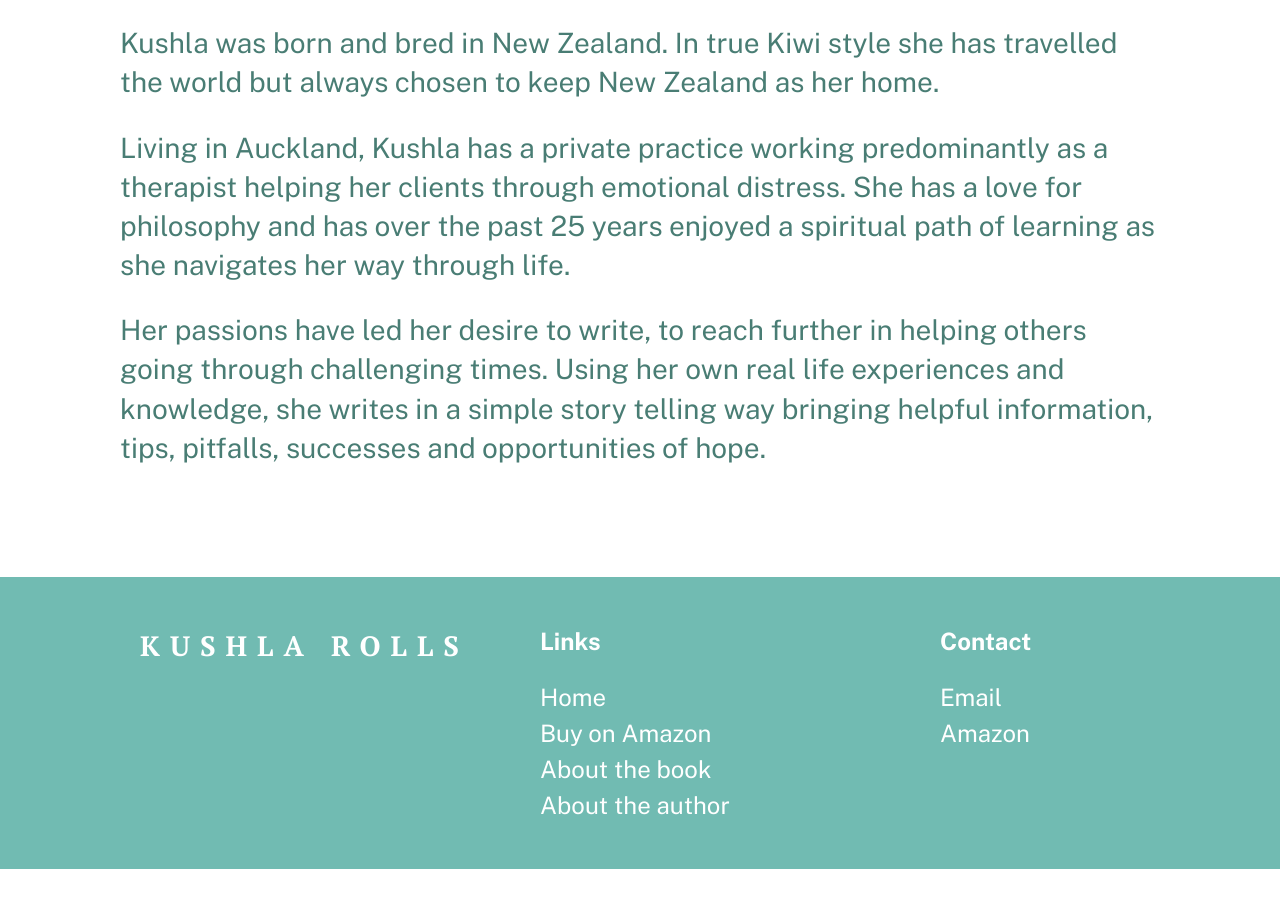
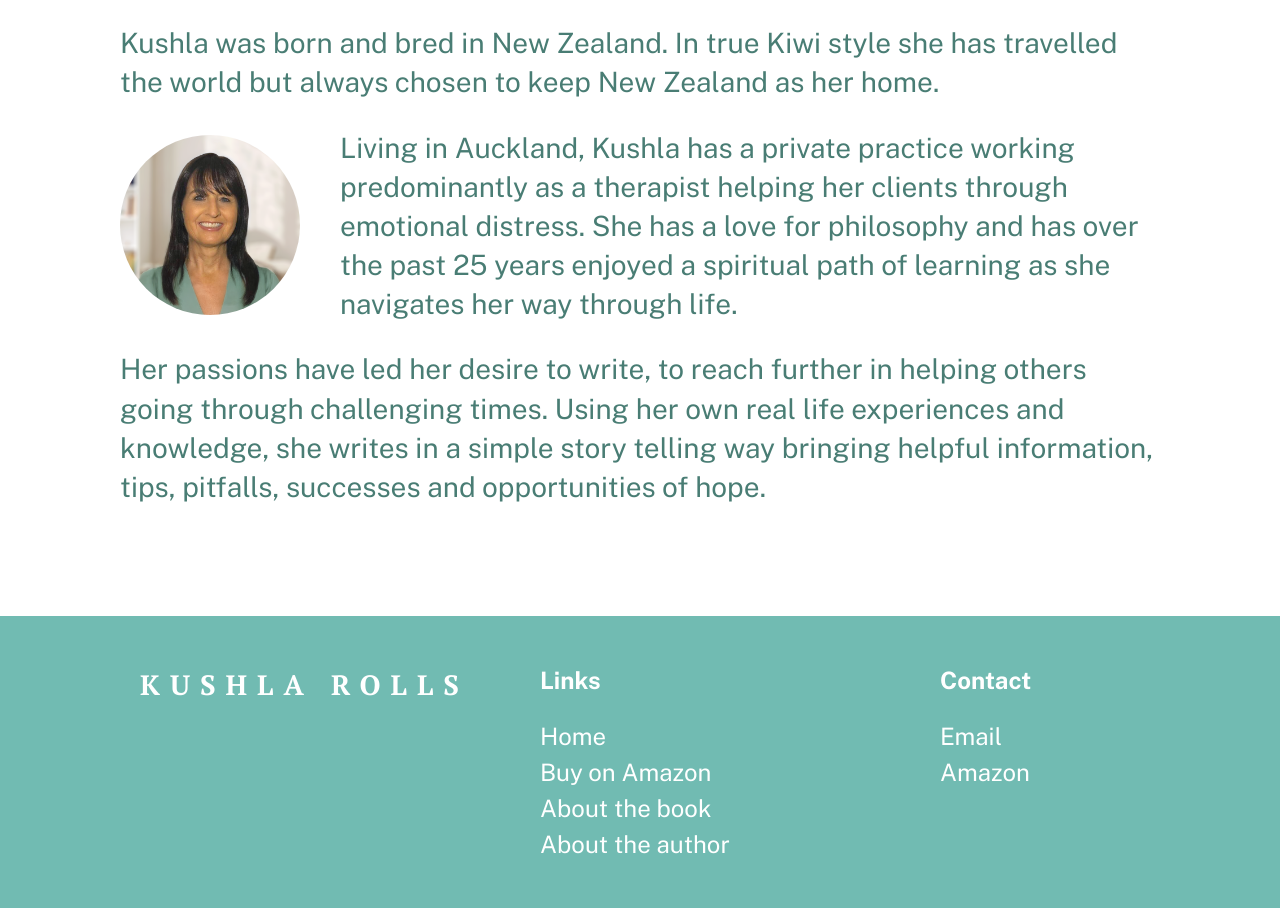
Before and after one commit to chase-manning/weve-got-cancer, a React (Vite) app: page / in a window 1280 px wide. Shown: the part 2300-3208 px from the top of the page. Before the commit the page ends 3169 px from the top, so only its background shows below. Built offline with nearby package versions, Linux system fonts and the light colour scheme.

Commit message:
:rocket: add image to author

```diff
--- a/src/components/Author.tsx
+++ b/src/components/Author.tsx
@@ -1,4 +1,5 @@
 import styled from "styled-components";
+import kushla from "../assets/author/kushla.png";
 
 const StyleAuthor = styled.div`
   width: 100%;
@@ -42,6 +43,17 @@ const Header = styled.h2`
   }
 `;
 
+const SectionContainer = styled.div`
+  display: flex;
+  gap: 4rem;
+  align-items: center;
+
+  @media (max-width: 900px) {
+    flex-direction: column;
+    gap: 2rem;
+  }
+`;
+
 const Paragraph = styled.p`
   font-size: 2.8rem;
   color: var(--primary);
@@ -50,6 +62,20 @@ const Paragraph = styled.p`
 
   @media (max-width: 900px) {
     font-size: 2rem;
+  }
+`;
+
+const Image = styled.img`
+  height: 18rem;
+  border-radius: 50%;
+
+  @media (max-width: 1200px) {
+    height: 22rem;
+  }
+
+  @media (max-width: 900px) {
+    height: auto;
+    width: 70%;
   }
 `;
 
@@ -62,13 +88,16 @@ const Author = () => {
           Kushla was born and bred in New Zealand. In true Kiwi style she has
           travelled the world but always chosen to keep New Zealand as her home.
         </Paragraph>
-        <Paragraph>
-          Living in Auckland, Kushla has a private practice working
-          predominantly as a therapist helping her clients through emotional
-          distress. She has a love for philosophy and has over the past 25 years
-          enjoyed a spiritual path of learning as she navigates her way through
-          life.
-        </Paragraph>
+        <SectionContainer>
+          <Image src={kushla} alt="Kushla" />
+          <Paragraph>
+            Living in Auckland, Kushla has a private practice working
+            predominantly as a therapist helping her clients through emotional
+            distress. She has a love for philosophy and has over the past 25
+            years enjoyed a spiritual path of learning as she navigates her way
+            through life.
+          </Paragraph>
+        </SectionContainer>
         <Paragraph>
           Her passions have led her desire to write, to reach further in helping
           others going through challenging times. Using her own real life
```
